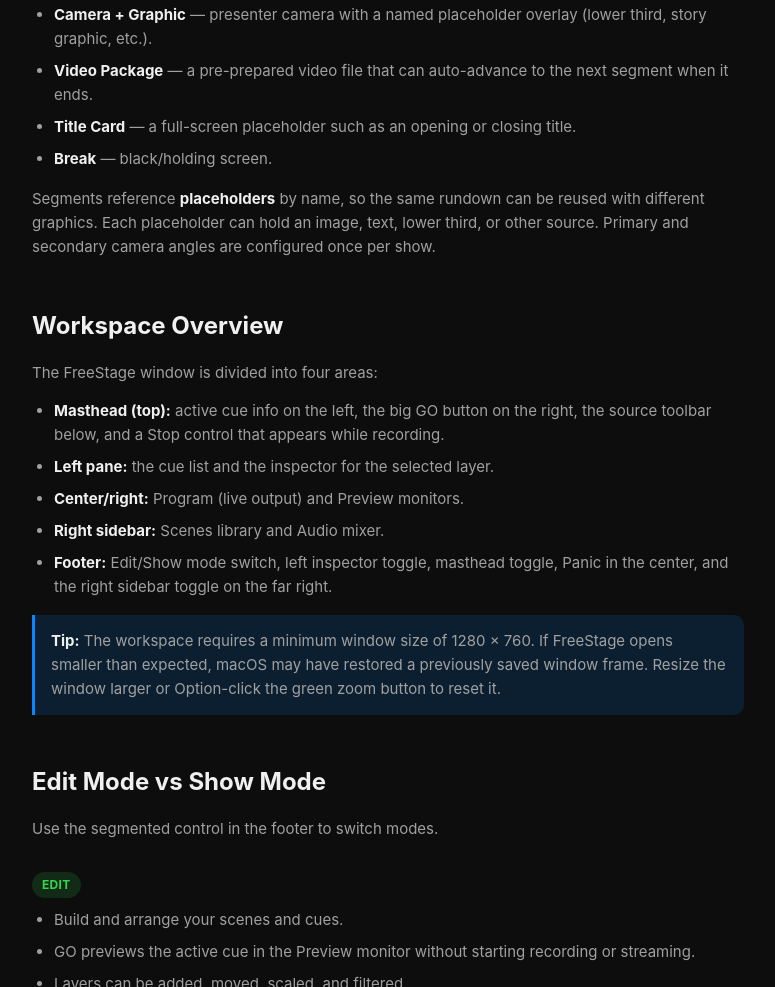
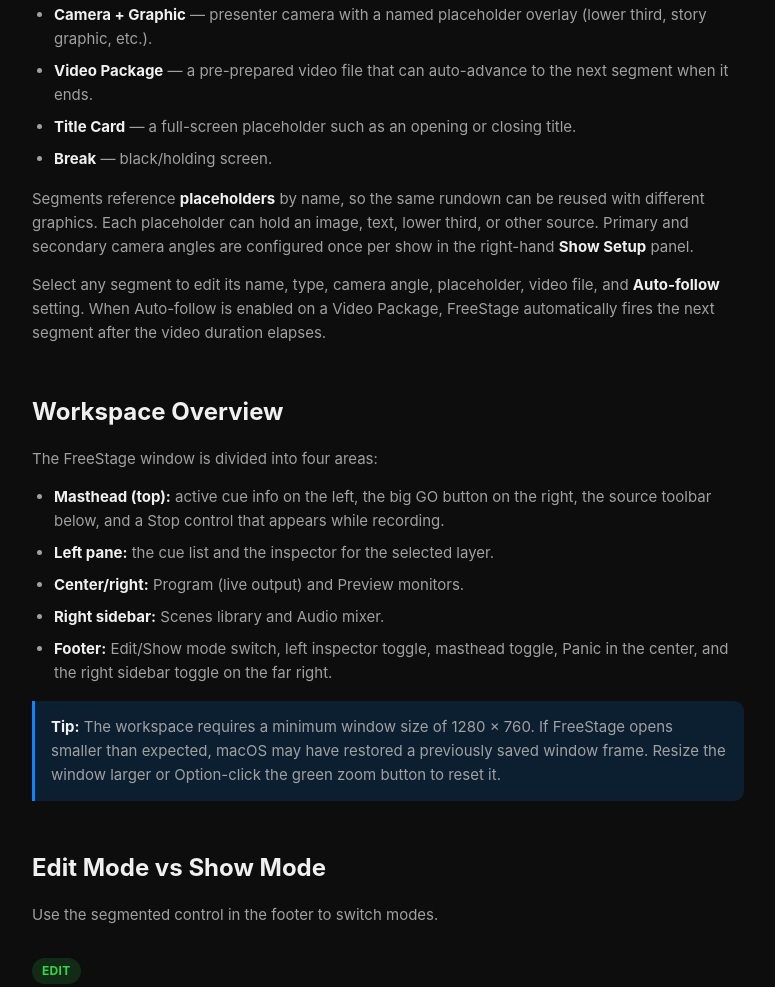
Before and after one commit to WOODSEE-DIGI/FreeStage, a plain HTML site: page Resources/Docs/index.html in a window 1280 px wide. Shown: the part 1229-2216 px from the top of the page, without its empty margins (252-1027 px from the left). Drawn offline with Linux system fonts and the light colour scheme.

Commit message:
Update docs for presenter segment editor and auto-follow

```diff
--- a/Resources/Docs/index.html
+++ b/Resources/Docs/index.html
@@ -65,7 +65,8 @@
                 <li><strong>Title Card</strong> — a full-screen placeholder such as an opening or closing title.</li>
                 <li><strong>Break</strong> — black/holding screen.</li>
             </ul>
-            <p>Segments reference <strong>placeholders</strong> by name, so the same rundown can be reused with different graphics. Each placeholder can hold an image, text, lower third, or other source. Primary and secondary camera angles are configured once per show.</p>
+            <p>Segments reference <strong>placeholders</strong> by name, so the same rundown can be reused with different graphics. Each placeholder can hold an image, text, lower third, or other source. Primary and secondary camera angles are configured once per show in the right-hand <strong>Show Setup</strong> panel.</p>
+            <p>Select any segment to edit its name, type, camera angle, placeholder, video file, and <strong>Auto-follow</strong> setting. When Auto-follow is enabled on a Video Package, FreeStage automatically fires the next segment after the video duration elapses.</p>
         </section>
 
         <section id="workspace">
```
